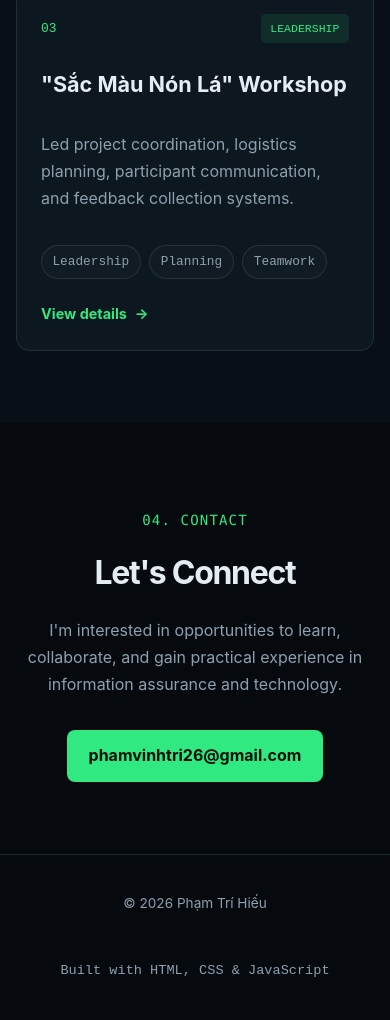
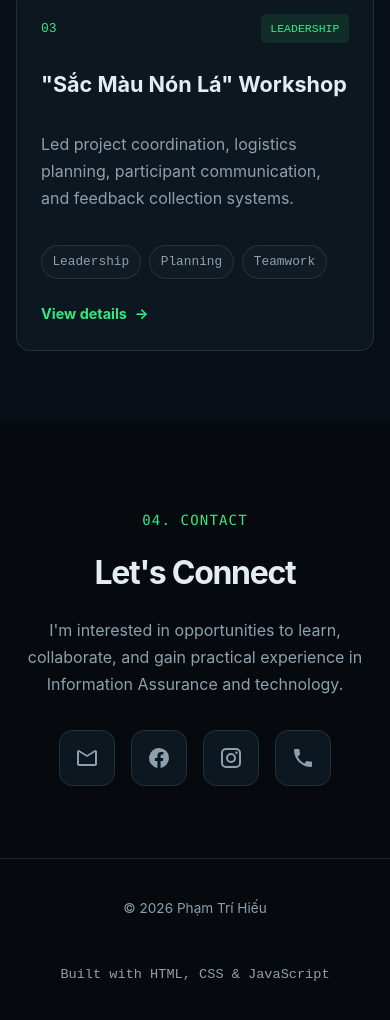
Before and after one commit to TriHieu2106/TriHieu-Portfolio, a plain HTML site: page index.html in a window 390 px wide. Shown: the part 4949-5969 px from the top of the page. Drawn offline with Linux system fonts and the light colour scheme.

Commit message:
Add phone number, Facebook, and Instagram links

```diff
--- a/index.html
+++ b/index.html
@@ -398,15 +398,85 @@
 
     <p>
       I'm interested in opportunities to learn, collaborate, and gain
-          practical experience in information assurance and technology.
+      practical experience in Information Assurance and technology.
     </p>
 
+    <div class="contact-links">
+
+      <!-- Email -->
       <a
-          class="button button-primary contact-button"
         href="mailto:phamvinhtri26@gmail.com"
+        class="contact-icon"
+        aria-label="Send me an email"
+        title="Email"
       >
-          phamvinhtri26@gmail.com
+        <svg viewBox="0 0 24 24" aria-hidden="true">
+          <path
+            d="M4 4h16c1.1 0 2 .9 2 2v12c0 1.1-.9 2-2 2H4
+            c-1.1 0-2-.9-2-2V6c0-1.1.9-2 2-2zm8 7L4 6v12h16V6l-8 5zm0-2
+            8-5H4l8 5z"
+          />
+        </svg>
       </a>
+
+      <!-- Facebook -->
+      <a
+        href="https://www.facebook.com/trihieu.2106/"
+        class="contact-icon"
+        target="_blank"
+        rel="noopener noreferrer"
+        aria-label="Visit my Facebook profile"
+        title="Facebook"
+      >
+        <svg viewBox="0 0 24 24" aria-hidden="true">
+          <path
+            d="M22 12a10 10 0 1 0-11.56 9.88v-6.99H7.9V12h2.54V9.8
+            c0-2.5 1.49-3.89 3.77-3.89 1.09 0 2.23.2 2.23.2v2.45
+            h-1.25c-1.23 0-1.62.77-1.62 1.55V12h2.77l-.44 2.89h-2.33
+            v6.99A10 10 0 0 0 22 12z"
+          />
+        </svg>
+      </a>
+
+      <!-- Instagram -->
+      <a
+        href="http://instagram.com/trihieu2010___/"
+        class="contact-icon"
+        target="_blank"
+        rel="noopener noreferrer"
+        aria-label="Visit my Instagram profile"
+        title="Instagram"
+      >
+        <svg viewBox="0 0 24 24" aria-hidden="true">
+          <path
+            d="M7 2h10a5 5 0 0 1 5 5v10a5 5 0 0 1-5 5H7a5 5 0 0 1-5-5
+            V7a5 5 0 0 1 5-5zm0 2a3 3 0 0 0-3 3v10a3 3 0 0 0 3 3h10
+            a3 3 0 0 0 3-3V7a3 3 0 0 0-3-3H7zm10.5 1.5a1.25 1.25 0 1 1
+            0 2.5 1.25 1.25 0 0 1 0-2.5zM12 7a5 5 0 1 1 0 10 5 5 0 0 1
+            0-10zm0 2a3 3 0 1 0 0 6 3 3 0 0 0 0-6z"
+          />
+        </svg>
+      </a>
+
+      <!-- Phone -->
+      <a
+        href="tel:+84889757555"
+        class="contact-icon"
+        aria-label="Call me"
+        title="Phone"
+      >
+        <svg viewBox="0 0 24 24" aria-hidden="true">
+          <path
+            d="M6.62 10.79a15.46 15.46 0 0 0 6.59 6.59l2.2-2.2
+            a1 1 0 0 1 1.02-.24c1.12.37 2.33.57 3.57.57
+            a1 1 0 0 1 1 1V20a1 1 0 0 1-1 1C10.61 21 3 13.39 3 4
+            a1 1 0 0 1 1-1h3.5a1 1 0 0 1 1 1c0 1.25.2 2.45.57 3.57
+            a1 1 0 0 1-.25 1.02l-2.2 2.2z"
+          />
+        </svg>
+      </a>
+
+    </div>
   </div>
 </section>
   </main>
--- a/styles.css
+++ b/styles.css
@@ -822,10 +822,60 @@ img {
   margin: 0 auto 2rem;
 }
 
-.contact-button {
-  word-break: break-word;
+/* ================================
+   Contact Social Icons
+================================ */
+
+.contact-links {
+  display: flex;
+  justify-content: center;
+  align-items: center;
+  flex-wrap: wrap;
+
+  gap: 1rem;
+  margin-top: 2rem;
 }
 
+.contact-icon {
+  width: 56px;
+  height: 56px;
+
+  display: grid;
+  place-items: center;
+
+  border: 1px solid var(--border);
+  border-radius: 14px;
+
+  background: var(--surface);
+  color: var(--text-muted);
+
+  text-decoration: none;
+
+  transition:
+    transform var(--transition),
+    color var(--transition),
+    border-color var(--transition),
+    background var(--transition),
+    box-shadow var(--transition);
+}
+
+.contact-icon svg {
+  width: 24px;
+  height: 24px;
+  fill: currentColor;
+}
+
+.contact-icon:hover {
+  transform: translateY(-5px);
+  color: var(--accent);
+  border-color: var(--accent);
+  background: var(--accent-soft);
+}
+
+.contact-icon:focus-visible {
+  outline: 3px solid rgba(49, 233, 129, 0.35);
+  outline-offset: 4px;
+}
 /* ================================
    Footer
 ================================ */
```
Lines whose indentation alone changed are shown as unchanged.
